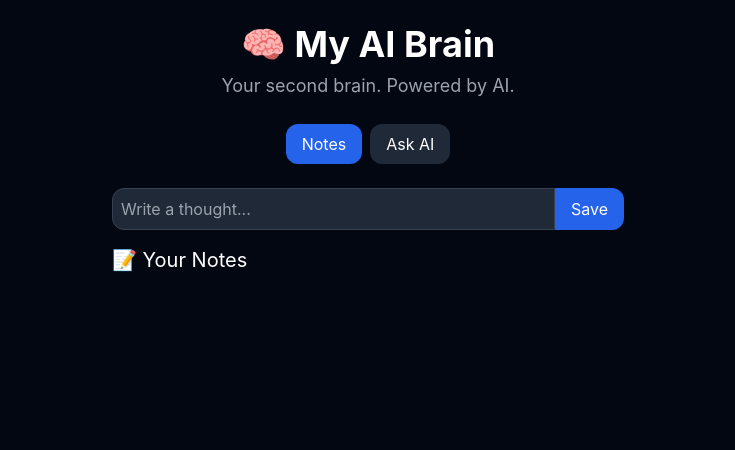
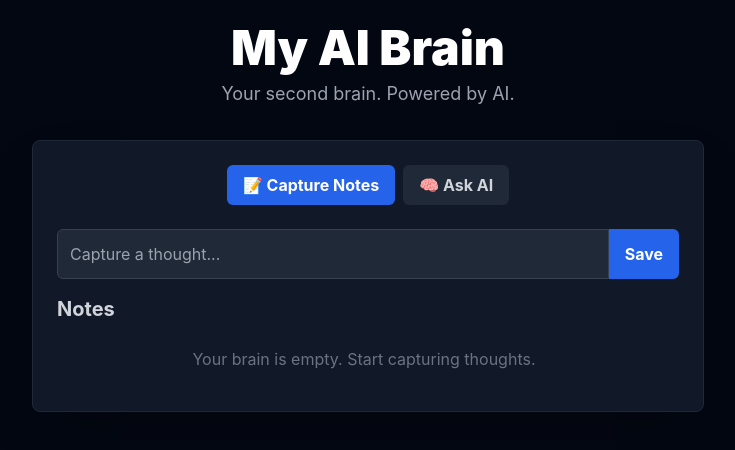
Before and after one commit to solomon-brian/my-ai-brain, a Next.js app: page / in a window 1280 px wide. Shown: the top 450 px of the page, without its empty margins (272-1007 px from the left). Built offline with nearby package versions, Linux system fonts and the light colour scheme.

Commit message:
refactor(ui): Enhance professional feel of the user interface (v0.1.1)

```diff
--- a/pages/index.js
+++ b/pages/index.js
@@ -7,17 +7,20 @@ export default function Home() {
     const [mode, setMode] = useState("note");
     const [isLoading, setIsLoading] = useState(false);
 
+    // Load notes from localStorage on initial render
     useEffect(() => {
         try {
-            const saved = JSON.parse(localStorage.getItem("notes") || "[]");
+            const saved = JSON.parse(localStorage.getItem("myaibrain_notes") || "[]");
             setNotes(saved);
         } catch (e) {
+            console.error("Failed to parse notes from localStorage", e);
             setNotes([]);
         }
     }, []);
 
+    // Save notes to localStorage whenever they change
     useEffect(() => {
-        localStorage.setItem("notes", JSON.stringify(notes));
+        localStorage.setItem("myaibrain_notes", JSON.stringify(notes));
     }, [notes]);
 
     const addNote = () => {
@@ -26,13 +29,19 @@ export default function Home() {
         setInput("");
     };
 
+    const clearNotes = () => {
+        if (window.confirm("Are you sure you want to clear all notes? This action cannot be undone.")) {
+            setNotes([]);
+        }
+    };
+
     const askAI = async () => {
         if (!input.trim() || isLoading) return;
         setIsLoading(true);
-        setAiResponse("Thinking...");
+        setAiResponse("Analyzing...");
 
         const context = notes.map(n => n.text).join("\n");
-        const prompt = `Here are my notes as context:\n---\n${context}\n---\n\nNow, answer this question based on the context: ${input}`;
+        const prompt = `Here is the context from my notes:\n---\n${context}\n---\n\nBased on that context, answer this question: ${input}`;
 
         try {
             const response = await fetch('/api/groq', {
@@ -42,7 +51,8 @@ export default function Home() {
             });
 
             if (!response.ok) {
-                throw new Error(`Server error: ${response.status}`);
+                const errorData = await response.json();
+                throw new Error(errorData.error || `Server error: ${response.status}`);
             }
 
             const data = await response.json();
@@ -50,74 +60,91 @@ export default function Home() {
 
         } catch (error) {
             console.error('Error asking AI:', error);
-            setAiResponse("Error: Could not connect to the AI brain. Please try again.");
+            setAiResponse(`Error: Connection to the AI brain failed.\n${error.message}`);
         } finally {
             setIsLoading(false);
         }
     };
 
     const handleKeyPress = (e) => {
-        if (e.key === 'Enter') {
+        if (e.key === 'Enter' && !e.shiftKey) { // Allow Shift+Enter for new lines
+            e.preventDefault();
             mode === 'note' ? addNote() : askAI();
         }
     };
 
     return (
-        <div className="min-h-screen bg-gray-950 text-white flex flex-col items-center p-6 font-sans">
-            <h1 className="text-4xl font-bold mb-2">🧠 My AI Brain</h1>
-            <p className="text-lg text-gray-400 mb-6">Your second brain. Powered by AI.</p>
+        <div className="min-h-screen bg-gray-950 text-white flex flex-col items-center p-4 sm:p-6 font-sans">
+            <div className="w-full max-w-2xl mx-auto">
+                <header className="text-center mb-8">
+                    <h1 className="text-4xl sm:text-5xl font-black mb-2">My AI Brain</h1>
+                    <p className="text-lg text-gray-400">Your second brain. Powered by AI.</p>
+                </header>
 
-            <div className="flex gap-2 mb-6">
+                <div className="bg-gray-900 border border-gray-800 rounded-lg p-4 sm:p-6 shadow-2xl">
+                    <div className="flex justify-center gap-2 mb-6">
                         <button
-                    className={`px-4 py-2 rounded-xl ${mode === "note" ? "bg-blue-600" : "bg-gray-800"}`}
+                            className={`px-4 py-2 rounded-md text-sm sm:text-base font-bold transition-colors ${mode === "note" ? "bg-blue-600 text-white" : "bg-gray-800 text-gray-300 hover:bg-gray-700"}`}
                             onClick={() => setMode("note")}>
-                    Notes
+                            📝 Capture Notes
                         </button>
                         <button
-                    className={`px-4 py-2 rounded-xl ${mode === "ask" ? "bg-green-600" : "bg-gray-800"}`}
+                            className={`px-4 py-2 rounded-md text-sm sm:text-base font-bold transition-colors ${mode === "ask" ? "bg-green-600 text-white" : "bg-gray-800 text-gray-300 hover:bg-gray-700"}`}
                             onClick={() => setMode("ask")}>
-                    Ask AI
+                            🧠 Ask AI
                         </button>
                     </div>
 
-            <div className="w-full max-w-lg">
                     <div className="flex mb-4">
                         <input
                             type="text"
-                        className="flex-1 p-2 rounded-l-xl bg-gray-800 text-white border border-gray-700 focus:outline-none focus:ring-2 focus:ring-blue-500"
-                        placeholder={mode === 'note' ? "Write a thought..." : "Ask your brain..."}
+                            className="flex-1 p-3 rounded-l-md bg-gray-800 text-white border border-gray-700 focus:outline-none focus:ring-2 focus:ring-blue-500"
+                            placeholder={mode === 'note' ? "Capture a thought..." : "Ask a question based on your notes..."}
                             value={input}
                             onChange={(e) => setInput(e.target.value)}
                             onKeyPress={handleKeyPress}
+                            disabled={isLoading}
                         />
                         <button
                             onClick={mode === 'note' ? addNote : askAI}
                             disabled={isLoading}
-                        className={`px-4 py-2 rounded-r-xl transition-colors ${mode === 'note' ? 'bg-blue-600 hover:bg-blue-500' : 'bg-green-600 hover:bg-green-500'} disabled:bg-gray-600`}>
-                        {isLoading ? "..." : mode === 'note' ? "Save" : "Ask"}
+                            className={`px-4 py-2 rounded-r-md font-bold text-white transition-colors ${mode === 'note' ? 'bg-blue-600 hover:bg-blue-500' : 'bg-green-600 hover:bg-green-500'} disabled:bg-gray-600 disabled:cursor-not-allowed`}>
+                            {isLoading ? (
+                                <svg className="animate-spin h-5 w-5 text-white" xmlns="http://www.w3.org/2000/svg" fill="none" viewBox="0 0 24 24">
+                                    <circle className="opacity-25" cx="12" cy="12" r="10" stroke="currentColor" strokeWidth="4"></circle>
+                                    <path className="opacity-75" fill="currentColor" d="M4 12a8 8 0 018-8V0C5.373 0 0 5.373 0 12h4zm2 5.291A7.962 7.962 0 014 12H0c0 3.042 1.135 5.824 3 7.938l3-2.647z"></path>
+                                </svg>
+                            ) : mode === 'note' ? 'Save' : 'Ask'}
                         </button>
                     </div>
 
                     {mode === "note" && (
-                    <>
-                        <h2 className="text-xl mb-2">📝 Your Notes</h2>
-                        <div className="space-y-2">
-                            {notes.slice().reverse().map((n, i) => (
-                                <div key={i} className="p-2 bg-gray-800 rounded-lg text-sm">{n.text}</div>
-                            ))}
+                        <div>
+                            <div className="flex justify-between items-center mb-2">
+                                <h2 className="text-xl font-bold text-gray-300">Notes</h2>
+                                {notes.length > 0 && (
+                                    <button onClick={clearNotes} className="text-xs text-red-400 hover:text-red-300">Clear All</button>
+                                )}
                             </div>
-                    </>
+                            <div className="space-y-2 max-h-60 overflow-y-auto pr-2">
+                                {notes.length > 0 ? notes.slice().reverse().map((n, i) => (
+                                    <div key={i} className="p-3 bg-gray-800 rounded-lg text-sm text-gray-300">{n.text}</div>
+                                )) : (
+                                    <p className="text-center text-gray-500 p-4">Your brain is empty. Start capturing thoughts.</p>
+                                )}
+                            </div>
+                        </div>
                     )}
 
                     {mode === "ask" && (
-                    <>
-                    {aiResponse && (
-                        <div className="p-4 bg-gray-900 rounded-lg text-sm whitespace-pre-wrap font-mono">
-                            {aiResponse}
+                        <div>
+                            <h2 className="text-xl font-bold text-gray-300 mb-2">AI Analysis</h2>
+                            <div className="p-4 bg-black rounded-lg text-sm whitespace-pre-wrap font-mono min-h-[100px] border border-gray-800">
+                                {aiResponse || "The AI's response will appear here."}
+                            </div>
                         </div>
                     )}
-                    </>
-                )}
+                </div>
             </div>
         </div>
     );
```
Lines whose indentation alone changed are shown as unchanged.
